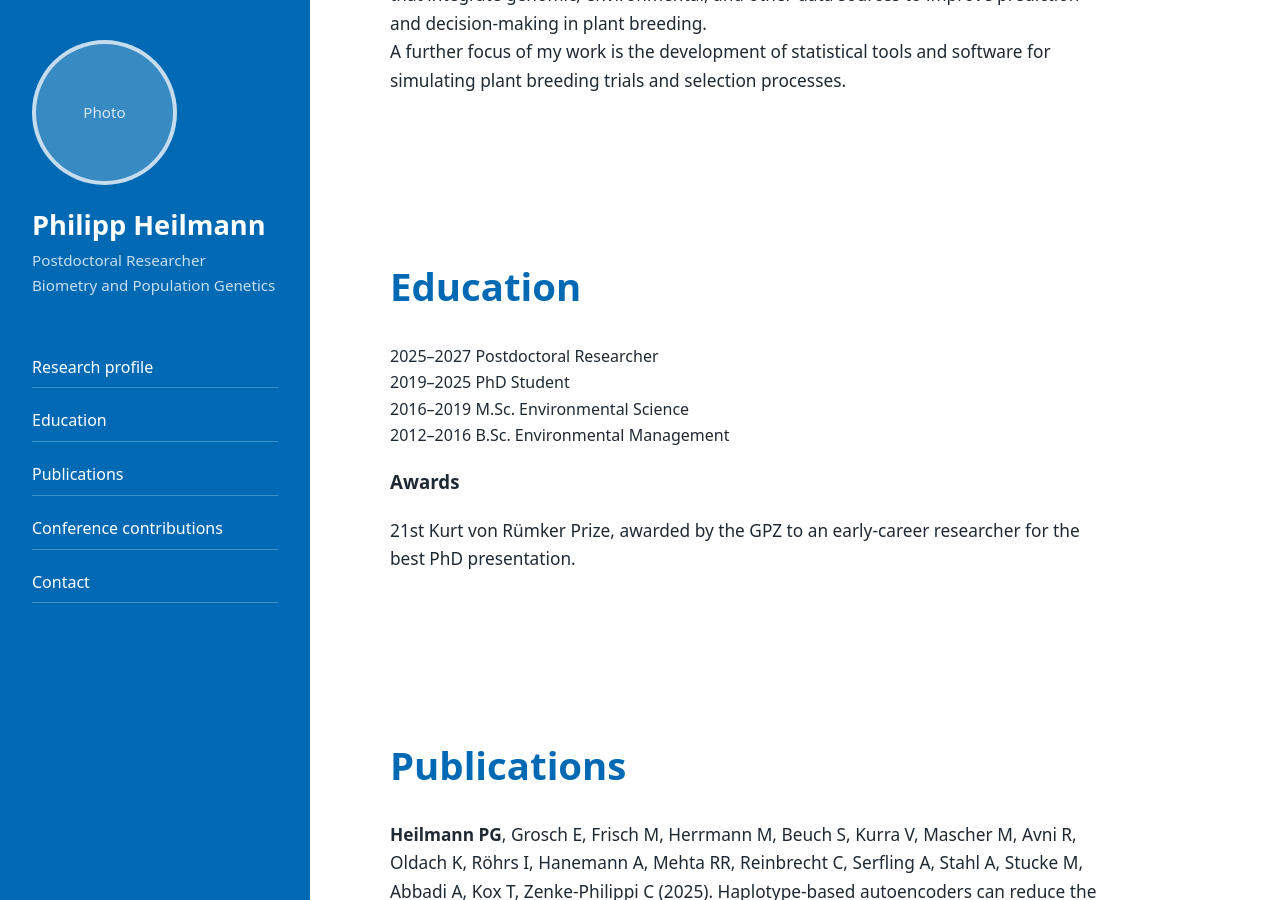
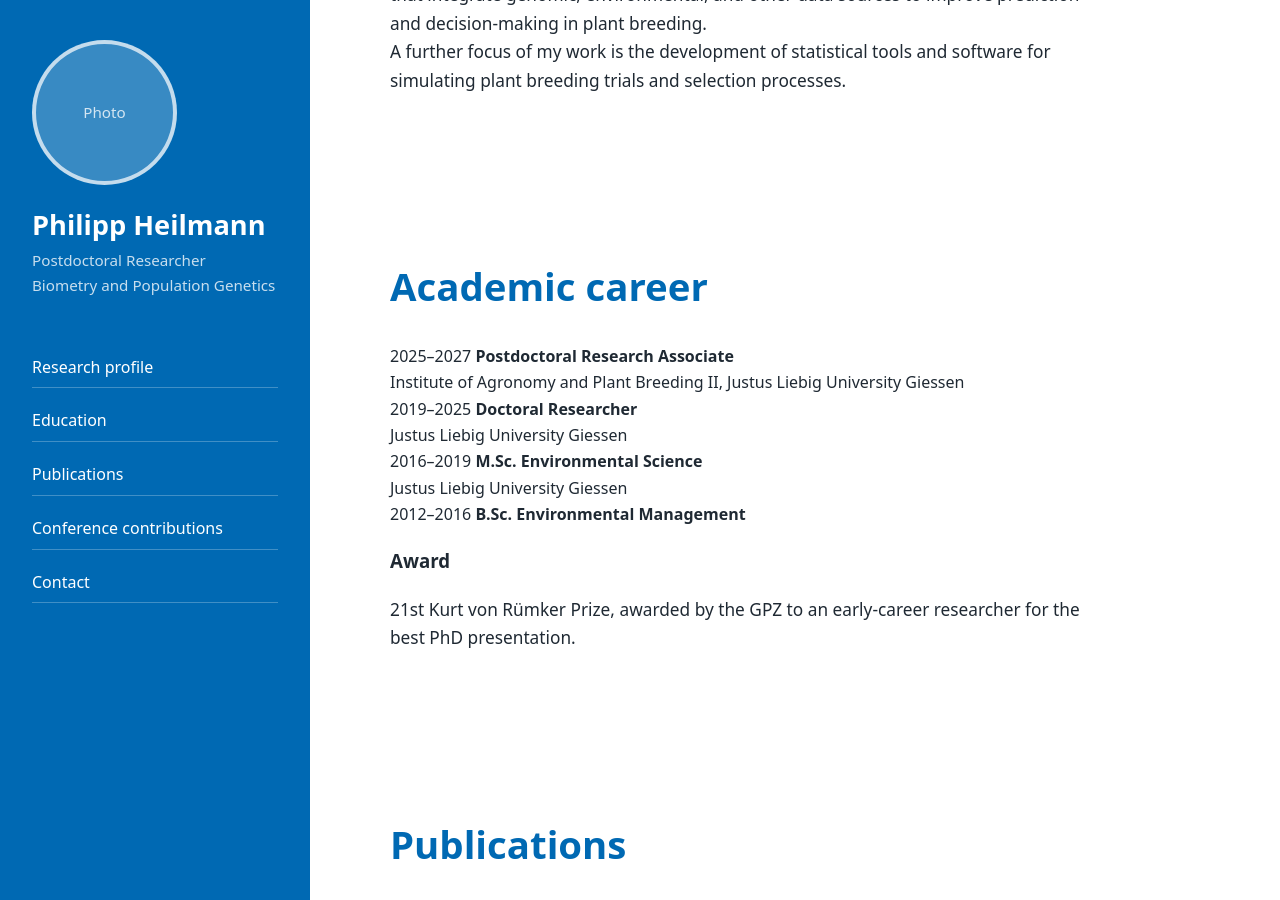
Before and after one commit to PGHeilmann/PGHeilmann.github.io, a Jekyll site: the page built from index.md, in a window 1280 px wide and 900 px high, scrolled down 300 px. Built offline with Jekyll 4.4.1, drawn with Linux system fonts in a browser that asks for light colours.

Commit message:
Update index.md

```diff
--- a/index.md
+++ b/index.md
@@ -48,37 +48,48 @@ title: Home
       </p>
     </section>
 
-    <section id="education">
-      <h2>Education</h2>
+<section id="academic-career">
+  <h2>Academic career</h2>
 
-      <div class="timeline">
-        <div class="timeline-item">
-          <span class="timeline-year">2025–2027</span>
-          <span class="timeline-text">Postdoctoral Researcher</span>
-        </div>
+  <div class="timeline">
+    <div class="timeline-item">
+      <span class="timeline-year">2025–2027</span>
+      <span class="timeline-text">
+        <strong>Postdoctoral Research Associate</strong><br>
+        Institute of Agronomy and Plant Breeding II, Justus Liebig University Giessen
+      </span>
+    </div>
 
-        <div class="timeline-item">
-          <span class="timeline-year">2019–2025</span>
-          <span class="timeline-text">PhD Student</span>
-        </div>
+    <div class="timeline-item">
+      <span class="timeline-year">2019–2025</span>
+      <span class="timeline-text">
+        <strong>Doctoral Researcher</strong><br>
+        Justus Liebig University Giessen
+      </span>
+    </div>
 
-        <div class="timeline-item">
-          <span class="timeline-year">2016–2019</span>
-          <span class="timeline-text">M.Sc. Environmental Science</span>
-        </div>
+    <div class="timeline-item">
+      <span class="timeline-year">2016–2019</span>
+      <span class="timeline-text">
+        <strong>M.Sc. Environmental Science</strong><br>
+        Justus Liebig University Giessen
+      </span>
+    </div>
 
-        <div class="timeline-item">
-          <span class="timeline-year">2012–2016</span>
-          <span class="timeline-text">B.Sc. Environmental Management</span>
-        </div>
-      </div>
+    <div class="timeline-item">
+      <span class="timeline-year">2012–2016</span>
+      <span class="timeline-text">
+        <strong>B.Sc. Environmental Management</strong>
+      </span>
+    </div>
+  </div>
 
-      <h3>Awards</h3>
-      <p>
-        21st Kurt von Rümker Prize, awarded by the GPZ to an early-career researcher
-        for the best PhD presentation.
-      </p>
-    </section>
+  <h3>Award</h3>
+  <p>
+    21st Kurt von Rümker Prize, awarded by the GPZ to an early-career researcher
+    for the best PhD presentation.
+  </p>
+</section>
 
     <section id="publications">
       <h2>Publications</h2>
```
